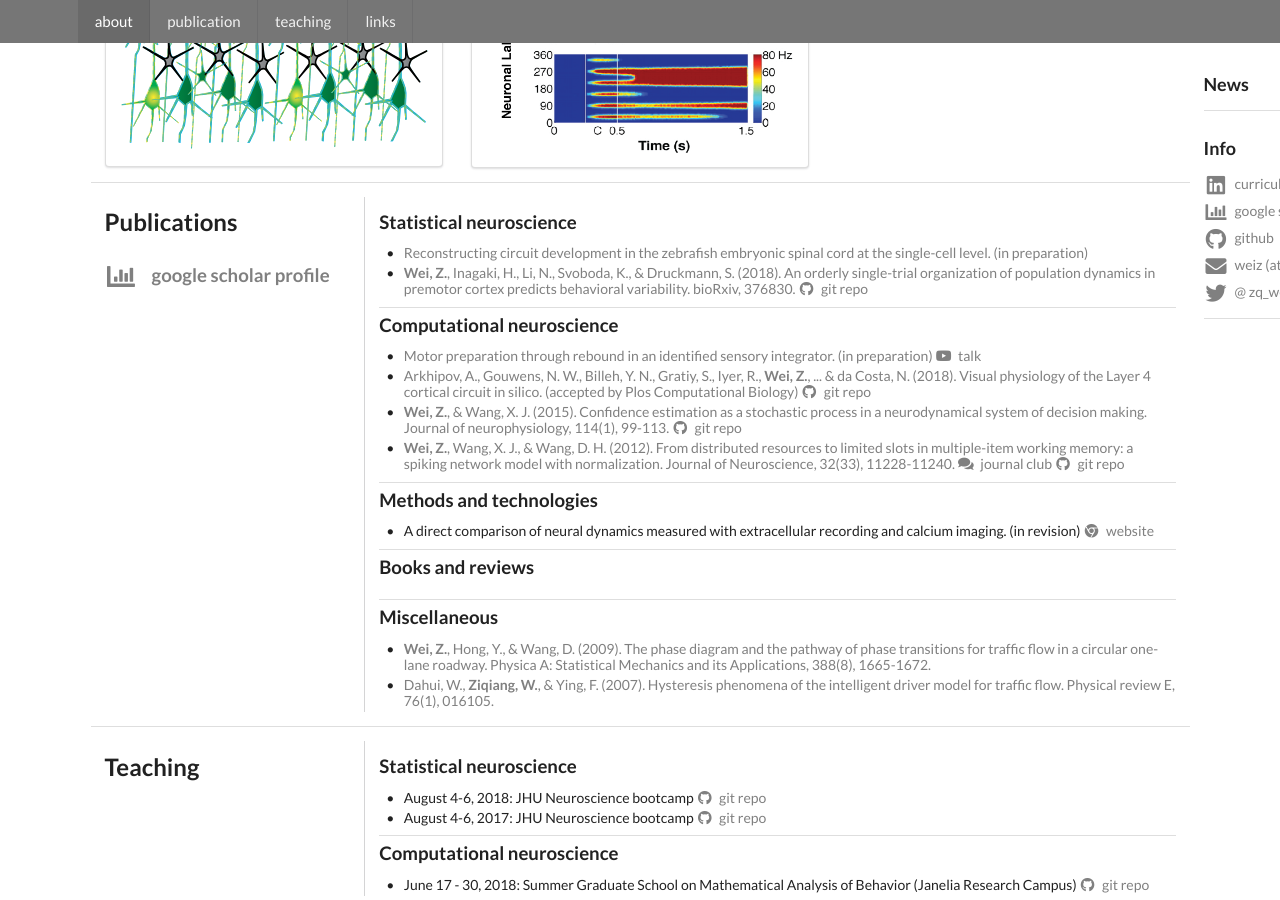
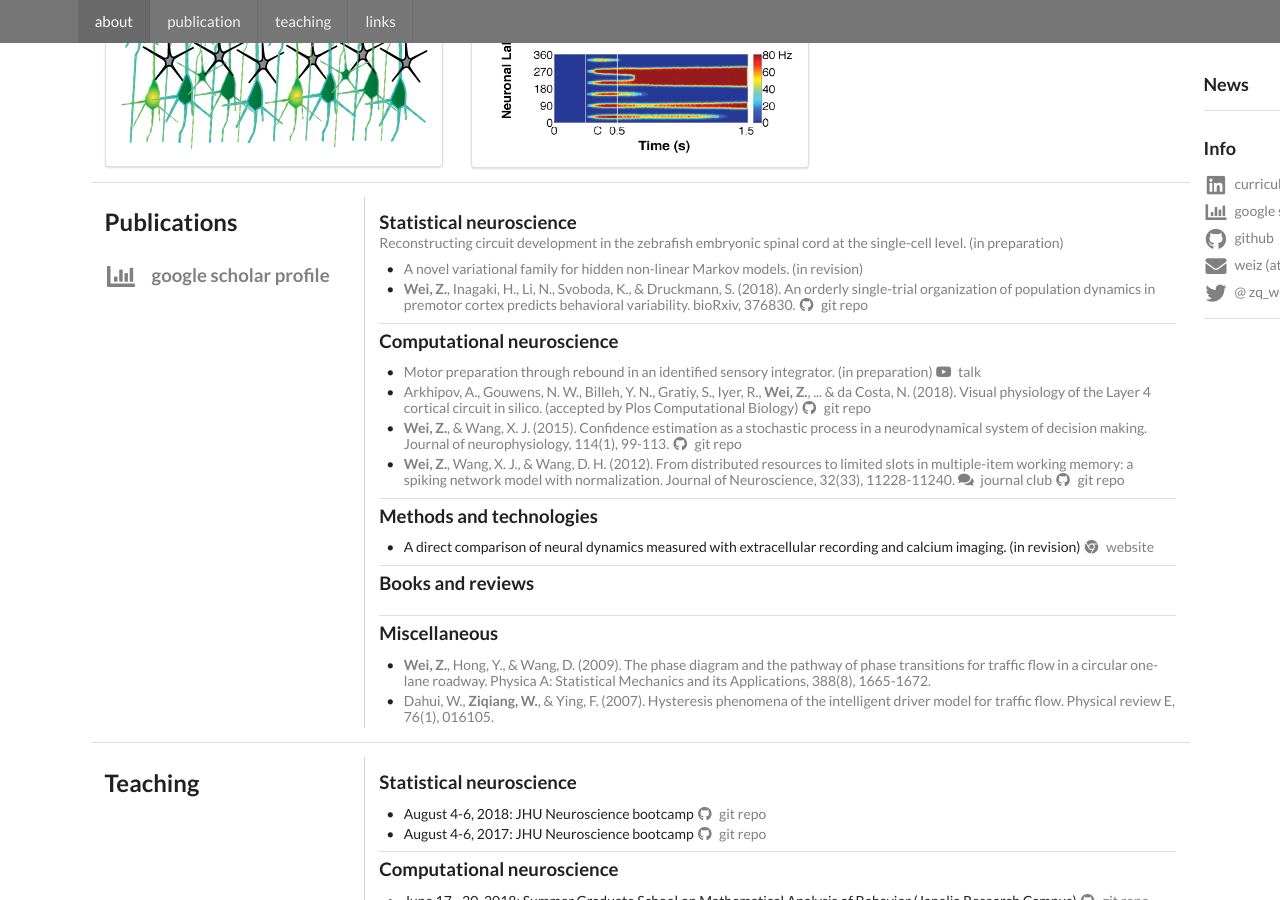
Before and after one commit to zqwei/zqwei.github.io, a Jekyll site: the page built from index.html, in a window 1280 px wide and 900 px high, scrolled down 817 px. Built offline with Jekyll 4.4.1, drawn with Linux system fonts in a browser that asks for light colours.

Commit message:
Update publication.html

```diff
--- a/_includes/publication.html
+++ b/_includes/publication.html
@@ -12,15 +12,15 @@
     <div class="ui relaxed divided list">
       <div class="item">
         <h3 class="ui black header"> Statistical neuroscience </h3>
-          <div class="ui bulleted list">
-             <!-- <div class="item">
-              <a href="http://www.abstractsonline.com/pp8/index.html#!/4376/presentation/8428">
-              1. A  NOVEL VARIATIONAL FAMILY  FOR HIDDEN NON-LINEAR MARKOV MODELS. (in preparation)
-              </a>
-            </div> -->
             <div class="item">
               <a href="http://www.abstractsonline.com/pp8/index.html#!/4376/presentation/8428">
               Reconstructing circuit development in the zebrafish embryonic spinal cord at the single-cell level. (in preparation)
+              </a>
+            </div>
+            <div class="ui bulleted list">
+             <div class="item">
+              <a href="https://openreview.net/forum?id=SJMO2iCct7">
+              A novel variational family  for hidden non-linear Markov models. (in revision)
               </a>
             </div>
             <div class="item">
```
